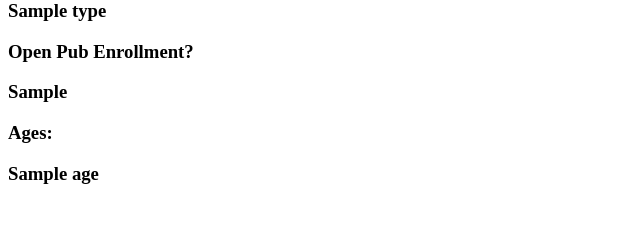
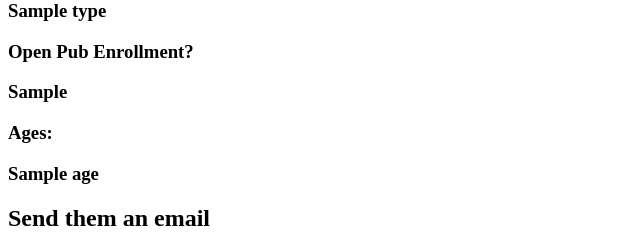
Before and after one commit to abes1809/Literaseek, a Python web app: template app/programs/templates/programs.html in a window 1280 px wide. Shown: the part 1543-1795 px from the top of the page, without its empty margins (0-640 px from the left). Before the commit the page ends 1727 px from the top, so only its background shows below. Run offline with Jinja, Linux system fonts and the light colour scheme; the template is opened without the code that fills it: most values are stand-ins (such as "Sample title", 1, 10 or a date in 2020); form fields are guessed from the names that the template uses; some libraries are stand-ins or nearby versions.

Commit message:
initial commit

```diff
--- a/app/programs/templates/programs.html
+++ b/app/programs/templates/programs.html
@@ -68,6 +68,9 @@
                 <h3> Ages: </h3>
                 <h3>{{age.name}}</h3>
             {% endfor %}
+
+            <h2> Send them an email </h2>
+
     </div>
     {% endfor %}
 
```
